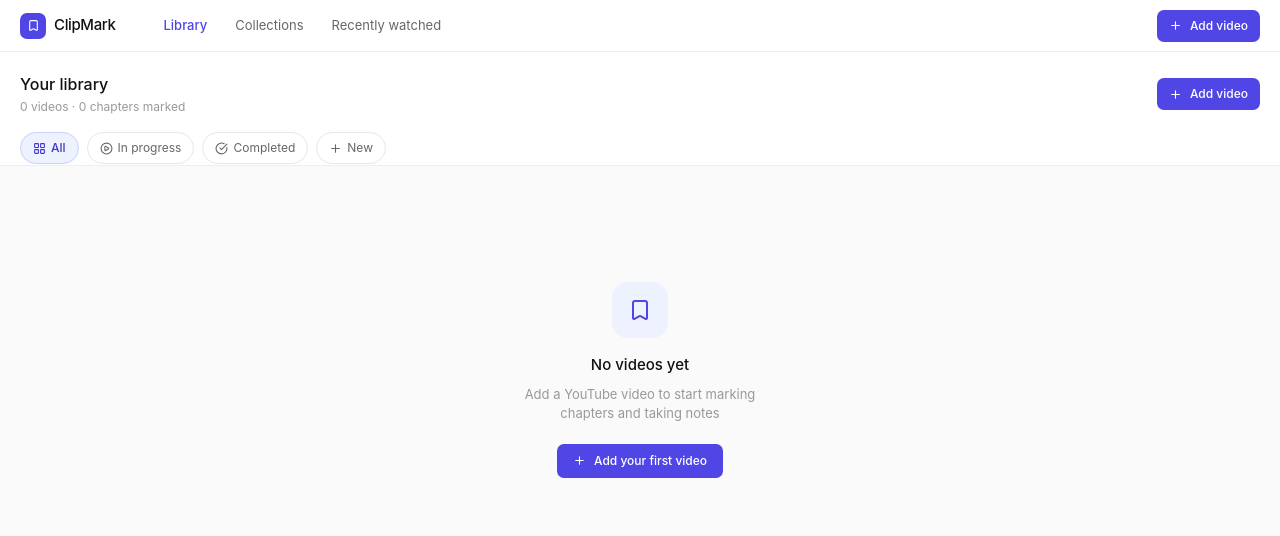
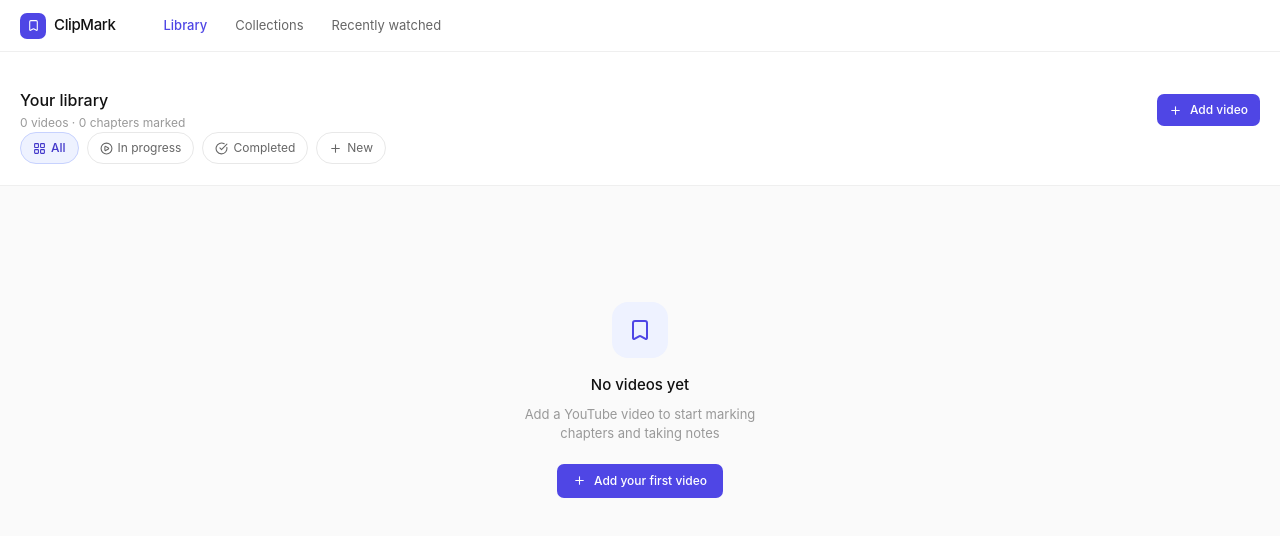
Before and after one commit to terrence-celestine/clipmark, a React (Vite) app: page / in a window 1280 px wide. Shown: the top 536 px of the page. Built offline with nearby package versions, Linux system fonts and the light colour scheme.

Commit message:
fix: various css fixes on mobile/desktop

```diff
--- a/src/components/layout/TopNav.tsx
+++ b/src/components/layout/TopNav.tsx
@@ -45,13 +45,6 @@ export default function TopNav() {
           <button className="w-[30px] h-[30px] rounded-[7px] border border-[#E8E8E8] flex items-center justify-center text-[#888] md:hidden">
             <Search size={15} />
           </button>
-          <button
-            onClick={() => setShowAddModal(true)}
-            className="hidden md:flex items-center gap-2 text-[12px] font-medium text-white bg-[#4F46E5] rounded-[7px] px-3 py-[7px] hover:bg-[#4338CA]"
-          >
-            <Plus size={13} />
-            Add video
-          </button>
         </div>
       </nav>
 
--- a/src/components/watch/YouTubePlayer.tsx
+++ b/src/components/watch/YouTubePlayer.tsx
@@ -22,6 +22,7 @@ interface Props {
   onMarkChapter: (time: number) => void;
   chapterTimestamps: number[];
   duration: number;
+  onDurationLoad?: (duration: number) => void;
 }
 
 export interface YouTubePlayerHandle {
@@ -46,6 +47,7 @@ const YouTubePlayer = forwardRef<YouTubePlayerHandle, Props>(
       onMarkChapter,
       chapterTimestamps,
       duration,
+      onDurationLoad,
     },
     ref,
   ) {
@@ -107,9 +109,11 @@ const YouTubePlayer = forwardRef<YouTubePlayerHandle, Props>(
             src={`https://www.youtube.com/watch?v=${videoId}`}
             playing={playing}
             onTimeUpdate={handleProgress}
-            onDurationChange={(e) =>
-              setTotalDuration((e.target as HTMLVideoElement).duration)
-            }
+            onDurationChange={(e) => {
+              const d = Math.floor((e.target as HTMLVideoElement).duration);
+              setTotalDuration(d);
+              onDurationLoad?.(d);
+            }}
             onPlay={() => setPlaying(true)}
             onPause={() => setPlaying(false)}
             width="100%"
--- a/src/pages/Home.tsx
+++ b/src/pages/Home.tsx
@@ -100,8 +100,8 @@ export default function Home() {
 
   return (
     <div className="flex flex-col flex-1">
-      <div className="bg-white border-b border-[#EFEFEF] px-5 pt-5">
-        <div className="flex items-center justify-between mb-4">
+      <div className="bg-white border-b border-[#EFEFEF] px-5 pt-5 pb-5">
+        <div className="flex items-center justify-between mt-4">
           <div>
             <h1 className="text-[16px] font-medium text-[#111]">
               Your library
--- a/src/pages/Watch.tsx
+++ b/src/pages/Watch.tsx
@@ -118,6 +118,15 @@ export default function Watch() {
     [],
   );
 
+  const handleDurationLoad = useCallback(
+    async (duration: number) => {
+      if (!video?.id || video.duration > 0) return;
+      await updateVideo(video.id, { duration });
+      setVideo((v) => (v ? { ...v, duration } : v));
+    },
+    [video],
+  );
+
   if (!video) return <div className="p-8 text-[#999]">Loading...</div>;
 
   return (
@@ -158,6 +167,7 @@ export default function Watch() {
             chapterTimestamps={chapterTimestamps}
             onTimeUpdate={handleTimeUpdate}
             onMarkChapter={handleMarkChapter}
+            onDurationLoad={handleDurationLoad}
             ref={playerRef}
           />
           <div className="px-4 py-3 bg-white border-t border-[#EFEFEF] hidden md:block">
```
